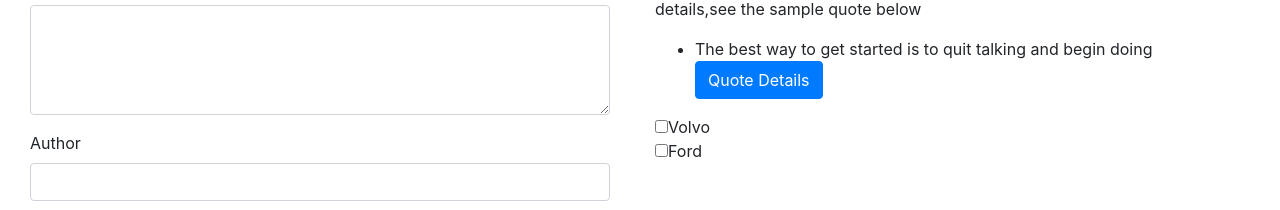
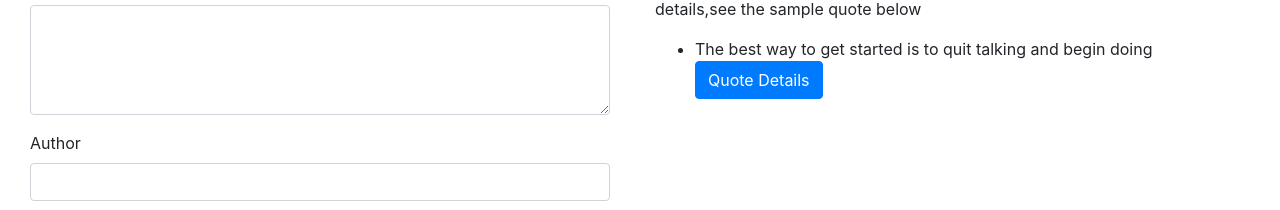
Before and after one commit to anzalmohamed/Quotes, an Angular app: page / in a window 1280 px wide. Shown: the part 108-318 px from the top of the page. Built offline with nearby package versions, Linux system fonts and the light colour scheme.

Commit message:
committing changes

```diff
--- a/src/app/quote/quote.component.html
+++ b/src/app/quote/quote.component.html
@@ -15,8 +15,7 @@
                     <app-quote-detail  *ngIf='quote.showAuthor' [quote]='quote'></app-quote-detail>
                 </li>
             </ul>
-            <input type="checkbox" ng-checked="all">Volvo<br>
-    <input type="checkbox" ng-checked="all">Ford<br>
+
         </div>
 
     </div>
```
